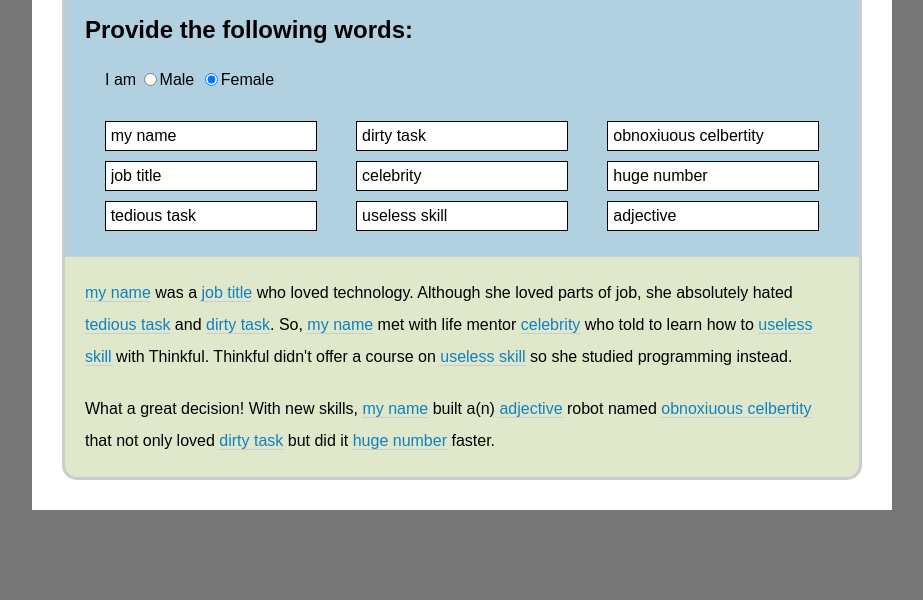
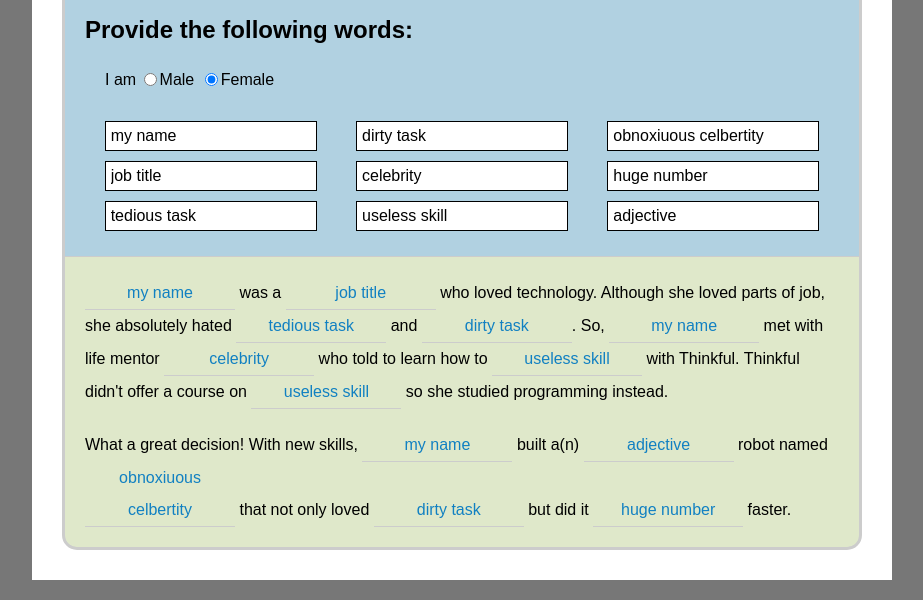
Before and after one commit to duffycheng/MadLibs, a plain HTML site: page index.html in a window 1280 px wide. Shown: the part 218-818 px from the top of the page, without its empty margins (178-1101 px from the left). Drawn offline with Linux system fonts and the light colour scheme.

Commit message:
css fixed

```diff
--- a/index.html
+++ b/index.html
@@ -35,7 +35,7 @@
 		</div>
 		<div class="content">
 			<p>
-				<span class="blank" ng-style='width:150px;'>{{data.my_name}}</span> was a <span class="blank">{{data.job_title}}</span> who loved technology. Although {{gender.pronoun}} loved parts of {{poss}} job, {{gender.pronoun}} absolutely hated  <span class="blank">{{data.tedious_task}}</span> and <span class="blank">{{data.dirty_task}}</span>. So, <span class="blank">{{data.my_name}}</span> met with {{poss}} life mentor <span class="blank">{{data.celebrity}}</span> who told {{poss}} to learn how to <span class="blank">{{data.useless_skill}}</span> with Thinkful. Thinkful didn't offer a course on <span class="blank">{{data.useless_skill}}</span> so {{gender.pronoun}} studied programming instead.
+				<span class="blank">{{data.my_name}}</span> was a <span class="blank">{{data.job_title}}</span> who loved technology. Although {{gender.pronoun}} loved parts of {{poss}} job, {{gender.pronoun}} absolutely hated  <span class="blank">{{data.tedious_task}}</span> and <span class="blank">{{data.dirty_task}}</span>. So, <span class="blank">{{data.my_name}}</span> met with {{poss}} life mentor <span class="blank">{{data.celebrity}}</span> who told {{poss}} to learn how to <span class="blank">{{data.useless_skill}}</span> with Thinkful. Thinkful didn't offer a course on <span class="blank">{{data.useless_skill}}</span> so {{gender.pronoun}} studied programming instead.
 			</p>
 			<p>
 				What a great decision! With {{poss}} new skills, <span class="blank">{{data.my_name}}</span> built a(n) <span class="blank">{{data.adjective}}</span> robot named <span class="blank">{{data.obnoxiuous_celbertity}}</span> that not only loved <span class="blank">{{data.dirty_task}}</span> but did it <span class="blank">{{data.huge_number}}</span> faster.
--- a/scss/style.scss
+++ b/scss/style.scss
@@ -98,8 +98,12 @@ p{
   line-height: 2em;
   margin:20px;
 }
-.blank.ng-binding{
+.blank{
+  @include box-sizing(border-box);
+  display: inline-block;
   color:$blue;
   border-bottom:1px solid $gray;
-  min-width:150px;
+  width:150px;
+  text-align:center;
+  line-height: 20pxv ;
 }
```
Also changed, not shown: css/style.css.
